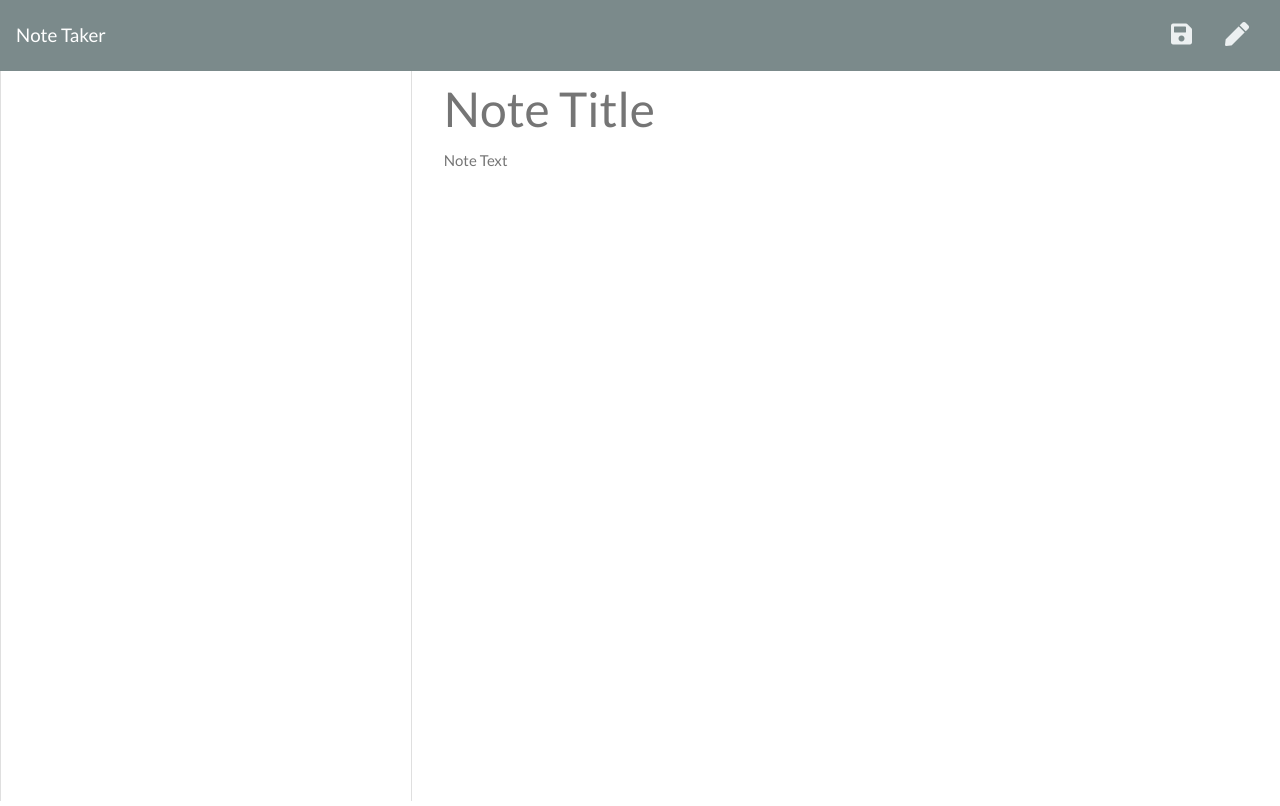
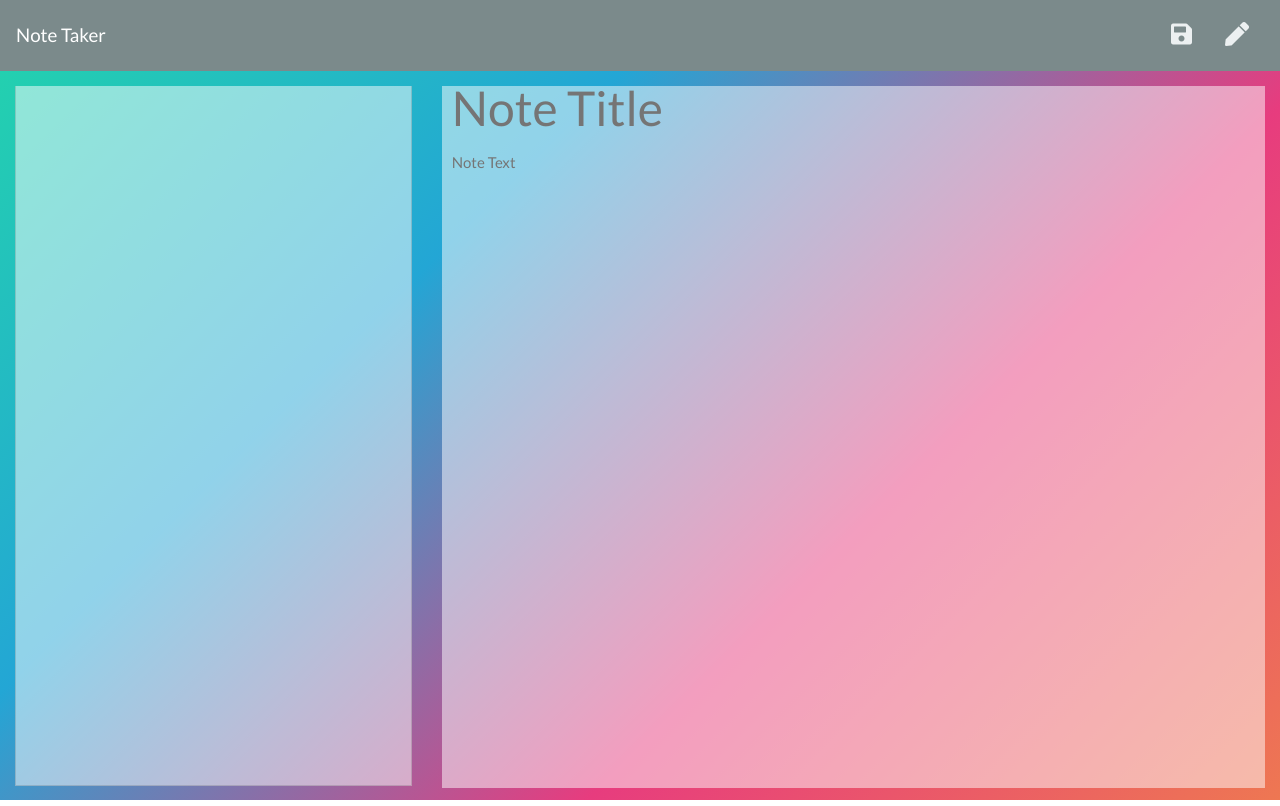
Before and after one commit to paveldarii/inspiration-note-taker, a website: page public/notes.html in a window 1280 px wide. Drawn offline with nearby package versions, Linux system fonts and the light colour scheme; no server answers.

Commit message:
added creative styling to the page

```diff
--- a/public/assets/css/styles.css
+++ b/public/assets/css/styles.css
@@ -1,3 +1,4 @@
+@import "https://fonts.googleapis.com/css?family=Lato:100";
 html,
 body {
   height: 100%;
@@ -6,6 +7,11 @@ body {
 }
 .save-note {
   display: none;
+}
+div .jumbotron,
+body {
+  width: 100%;
+  background: linear-gradient(-45deg, #ee7752, #e73c7e, #23a6d5, #23d5ab);
 }
 
 .icons i {
@@ -21,6 +27,8 @@ body {
   width: 100%;
   outline: none;
   border: none;
+  background: rgba(255, 255, 255, 0.5);
+  padding-left: 10px;
 }
 
 .note-textarea {
@@ -30,9 +38,12 @@ body {
 }
 
 .note-title {
+  padding: 10px;
   height: 50px;
-  margin-top: 13px;
+  margin-top: 15px;
   font-size: 3rem;
+  padding-left: 10px;
+  padding-top: 5px;
 }
 
 .note-title:read-only,
@@ -41,8 +52,11 @@ body {
 }
 
 .list-container .card {
-  height: calc(100vh - 70px);
-  border-bottom: none;
+  background: rgba(255, 255, 255, 0.5);
+  margin-top: 15px;
+  margin-left: 15px;
+
+  height: calc(100vh - 100px);
   border-bottom-right-radius: 0;
   border-bottom-left-radius: 0;
 }
@@ -50,7 +64,9 @@ body {
 .list-container {
   padding-left: 0;
 }
-
+.list-group-item {
+  background: rgba(255, 255, 255, 0.5);
+}
 .list-container .list-group,
 .list-container .list-group-item:first-child,
 .list-container .card {
@@ -70,3 +86,11 @@ body {
   padding: 20px;
   cursor: pointer;
 }
+
+h1 {
+  color: white;
+  font-weight: 1100;
+}
+nav {
+  background: rgb(93, 188, 210, 0.5);
+}
```
